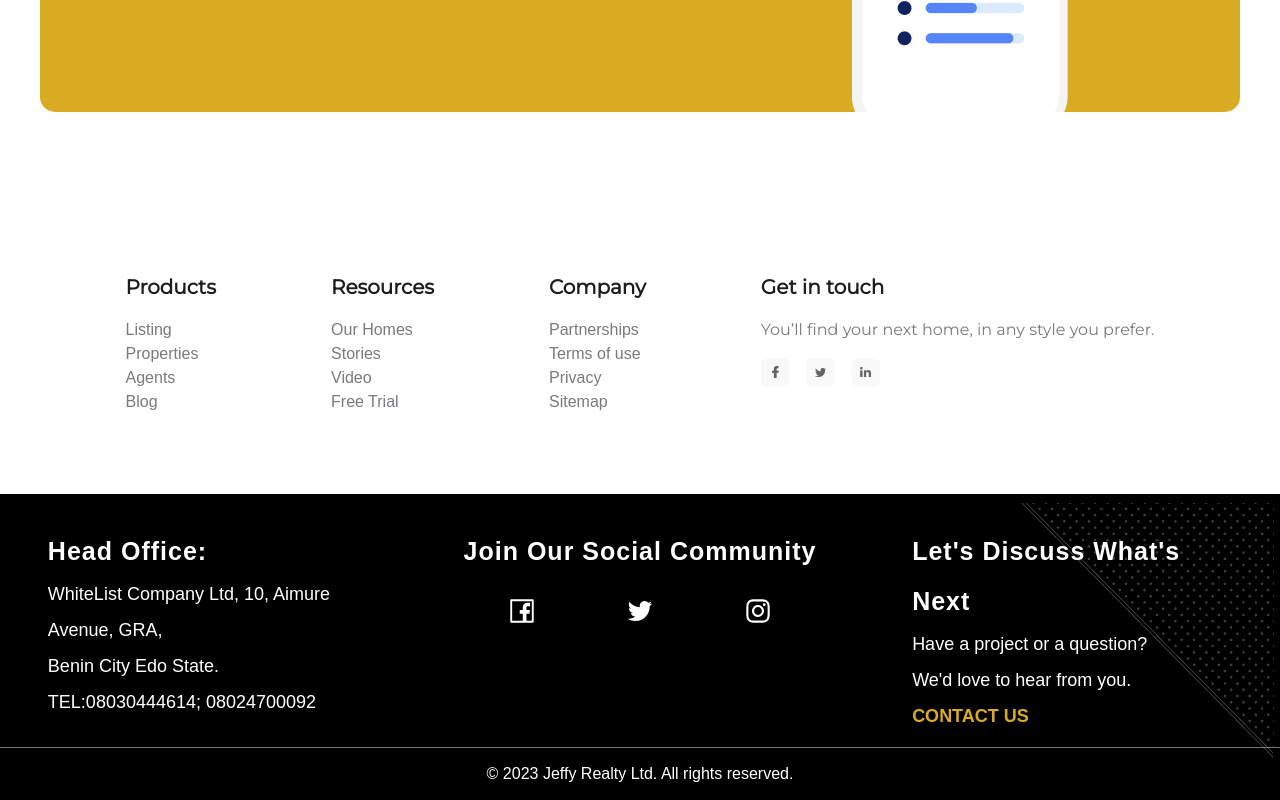
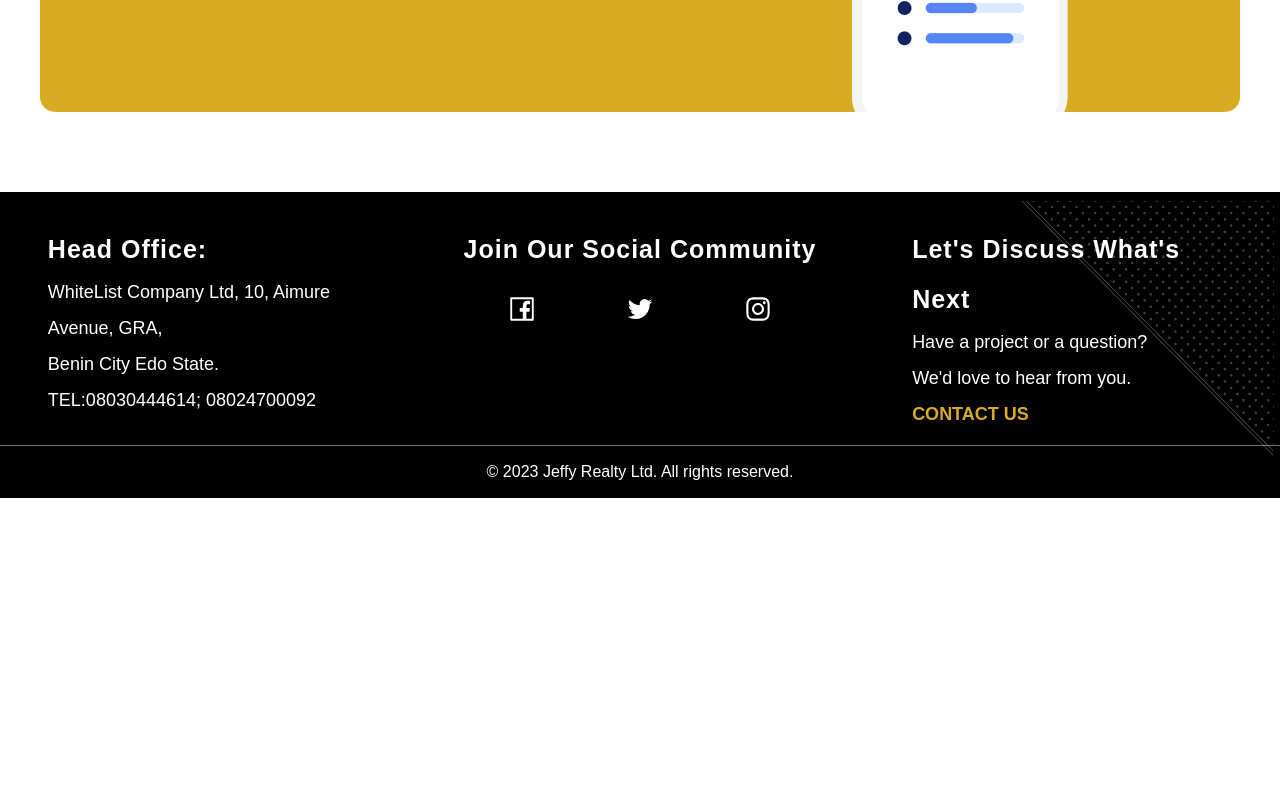
Before and after one commit to victor-914/kplus_frontend, a Next.js app: page / in a window 1280 px wide. Shown: the part 3119-3919 px from the top of the page. After the commit the page ends 3617 px from the top, so only its background shows below. Built offline with nearby package versions, Linux system fonts and the light colour scheme.

Commit message:
testing 5

```diff
--- a/pages/index.js
+++ b/pages/index.js
@@ -5,11 +5,9 @@ import Properties from "../components/Properties";
 import Details from "../components/Details";
 import GetStarted from "../components/GetStarted";
 import Footer from "../components/Footer";
-import api from "../utils/api";
-
 import React from "react";
 
-export default function Home(props) {
+export default function Home() {
   return (
     <>
       <Hero />
@@ -17,7 +15,7 @@ export default function Home(props) {
       <Properties />
       <Details />
       <GetStarted />
-      <Footer />
+      {/* <Footer /> */}
     </>
   );
 }
```
